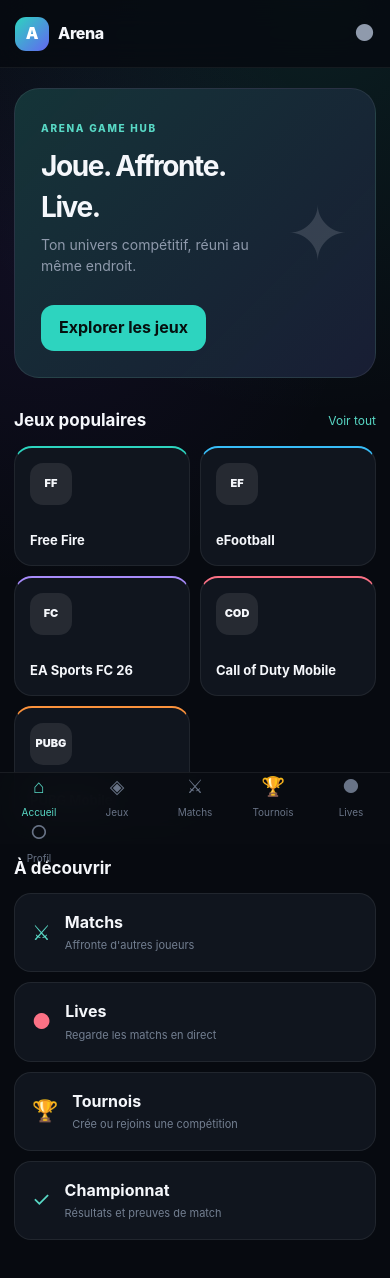
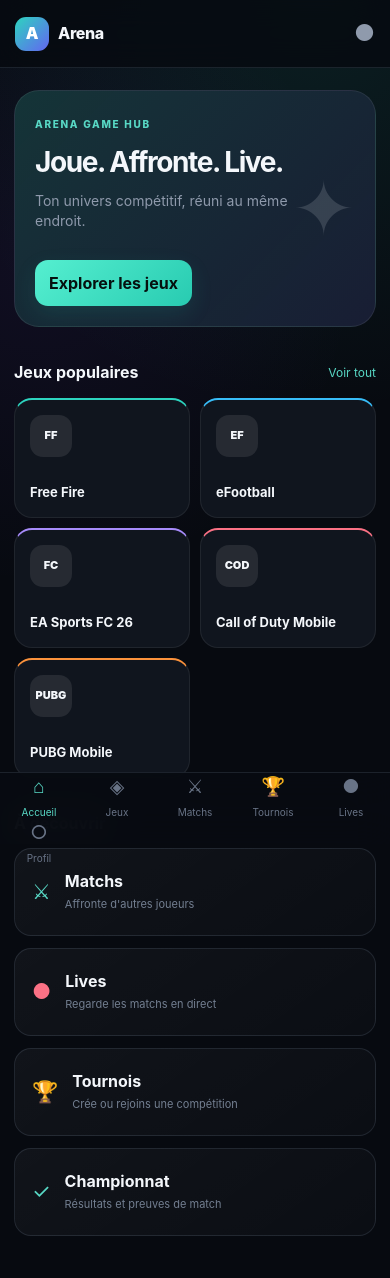
Before and after one commit to landryouedraogo701-source/arena-game-hub, a React (Vite) app: page / in a window 390 px wide. Shown: the top 1278 px of the page. Built offline with nearby package versions, Linux system fonts and the light colour scheme; no server answers; what @capacitor/core would draw is missing.

Commit message:
Polish Arena responsive visual system and accessibility

```diff
--- a/src/styles.css
+++ b/src/styles.css
@@ -652,3 +652,116 @@
 @media (prefers-reduced-motion: reduce) {
   *, *::before, *::after { scroll-behavior: auto !important; transition-duration: .01ms !important; animation-duration: .01ms !important; }
 }
+
+
+/* Arena visual system — polished responsive pass */
+:root {
+  color-scheme: dark;
+  --arena-bg: #080b12;
+  --arena-panel: #111722;
+  --arena-panel-raised: #151e2c;
+  --arena-line: rgba(170, 190, 220, .13);
+  --arena-text: #f4f7fb;
+  --arena-muted: #9aa8ba;
+  --arena-accent: #42e0c2;
+  --arena-accent-strong: #20c9ad;
+  --arena-focus: rgba(66, 224, 194, .38);
+}
+
+html { scroll-behavior: smooth; }
+body { color: var(--arena-text); -webkit-font-smoothing: antialiased; }
+::selection { background: rgba(66, 224, 194, .25); color: #fff; }
+button, input, select, textarea { font: inherit; }
+button, a, input, select, textarea { -webkit-tap-highlight-color: transparent; }
+button:focus-visible, a:focus-visible, input:focus-visible, select:focus-visible, textarea:focus-visible, summary:focus-visible {
+  outline: 3px solid var(--arena-focus);
+  outline-offset: 3px;
+}
+button:disabled { cursor: not-allowed; opacity: .55; filter: saturate(.65); }
+.primary-button, .secondary-button, .feature-card, .game-card, .large-game-card, .tournament-card, .form-card, .empty-card, .steps-card, .auth-card {
+  transition: border-color .18s ease, background-color .18s ease, transform .18s ease, box-shadow .18s ease;
+}
+.primary-button {
+  background: linear-gradient(135deg, #55efd0, #28cbb1);
+  box-shadow: 0 8px 22px rgba(32, 201, 173, .12);
+}
+.primary-button:hover:not(:disabled) { transform: translateY(-1px); box-shadow: 0 12px 26px rgba(32, 201, 173, .2); }
+.secondary-button:hover:not(:disabled) { border-color: rgba(66, 224, 194, .35); background: rgba(66, 224, 194, .08); }
+.topbar { border-bottom-color: var(--arena-line); }
+.page-content { padding-top: clamp(22px, 4vw, 34px); }
+.page-title { margin-bottom: 24px; }
+.page-title p { line-height: 1.65; max-width: 54ch; }
+.section { margin-top: 34px; }
+.section-heading { gap: 12px; }
+.feature-grid { gap: 12px; }
+.feature-card {
+  min-height: 88px;
+  border: 1px solid var(--arena-line);
+  border-radius: 17px;
+  background: linear-gradient(145deg, rgba(255,255,255,.045), rgba(255,255,255,.018));
+}
+.feature-card:hover, .game-card:hover, .large-game-card:hover {
+  transform: translateY(-2px);
+  border-color: rgba(66, 224, 194, .32);
+  box-shadow: 0 12px 30px rgba(0,0,0,.16);
+}
+.tournament-card, .form-card, .empty-card, .steps-card {
+  border: 1px solid var(--arena-line);
+  border-radius: 20px;
+  background: linear-gradient(150deg, rgba(21,30,44,.96), rgba(13,18,28,.98));
+  box-shadow: 0 12px 32px rgba(0,0,0,.12);
+}
+.tournament-card { padding: 18px; }
+.tournament-card h3 { letter-spacing: -.35px; line-height: 1.25; }
+.tournament-meta { color: var(--arena-muted); gap: 10px 16px; flex-wrap: wrap; }
+.status-pill {
+  display: inline-flex;
+  align-items: center;
+  min-height: 26px;
+  padding: 5px 10px;
+  border: 1px solid rgba(66,224,194,.2);
+  border-radius: 999px;
+  background: rgba(66,224,194,.08);
+  color: #80f3dc;
+  font-size: 11px;
+  font-weight: 750;
+}
+.form-card { padding: clamp(16px, 3vw, 22px); }
+.form-card label, .auth-card label { display: grid; gap: 8px; margin-top: 14px; color: #d8e0eb; font-size: 13px; font-weight: 650; }
+.form-card input, .form-card select, .form-card textarea, .auth-card input, .auth-card select, .auth-card textarea {
+  width: 100%;
+  min-height: 46px;
+  padding: 12px 13px;
+  color: var(--arena-text);
+  background: #0a1019;
+  border: 1px solid rgba(170,190,220,.18);
+  border-radius: 12px;
+}
+.form-card textarea, .auth-card textarea { min-height: 100px; resize: vertical; }
+.form-card input:hover, .form-card select:hover, .form-card textarea:hover { border-color: rgba(170,190,220,.34); }
+.muted-note { color: var(--arena-muted); font-size: 12px; line-height: 1.6; }
+.notice-card { border: 1px solid rgba(66,224,194,.22); background: rgba(66,224,194,.07); border-radius: 14px; padding: 13px 15px; line-height: 1.5; }
+.evidence-block { min-width: 0; }
+.evidence-gallery { display: grid; grid-template-columns: repeat(auto-fit, minmax(min(100%, 180px), 1fr)); gap: 12px; }
+.evidence-image-link { overflow: hidden; border: 1px solid var(--arena-line); border-radius: 14px; background: #0a1019; }
+.evidence-image-link img { display: block; width: 100%; max-height: 260px; object-fit: contain; background: #070a10; }
+.evidence-image-link span { display: block; padding: 10px 12px; color: var(--arena-accent); font-size: 12px; font-weight: 700; }
+.evidence-details { margin-top: 12px; color: var(--arena-muted); font-size: 12px; }
+.evidence-details summary { cursor: pointer; padding: 10px 0; }
+.evidence-preview { overflow: auto; max-width: 100%; padding: 12px; border-radius: 12px; background: #080d14; color: #c7d2e1; white-space: pre-wrap; overflow-wrap: anywhere; }
+.bottom-nav { border-top: 1px solid var(--arena-line); background: rgba(8,11,18,.94); backdrop-filter: blur(18px); }
+@media (min-width: 680px) {
+  .app-shell { max-width: 900px; }
+  .page-content { padding-left: 28px; padding-right: 28px; }
+  .tournament-list { display: grid; grid-template-columns: repeat(2, minmax(0, 1fr)); gap: 14px; }
+  .tournament-list .tournament-card { margin: 0; }
+}
+@media (max-width: 420px) {
+  .page-content { padding-left: 14px; padding-right: 14px; }
+  .hero-card { padding: 20px; }
+  .section-heading h2 { font-size: 16px; }
+  .primary-button, .secondary-button { padding-left: 14px; padding-right: 14px; }
+}
+@media (prefers-reduced-motion: reduce) {
+  *, *::before, *::after { scroll-behavior: auto !important; animation-duration: .01ms !important; animation-iteration-count: 1 !important; transition-duration: .01ms !important; }
+}
```
